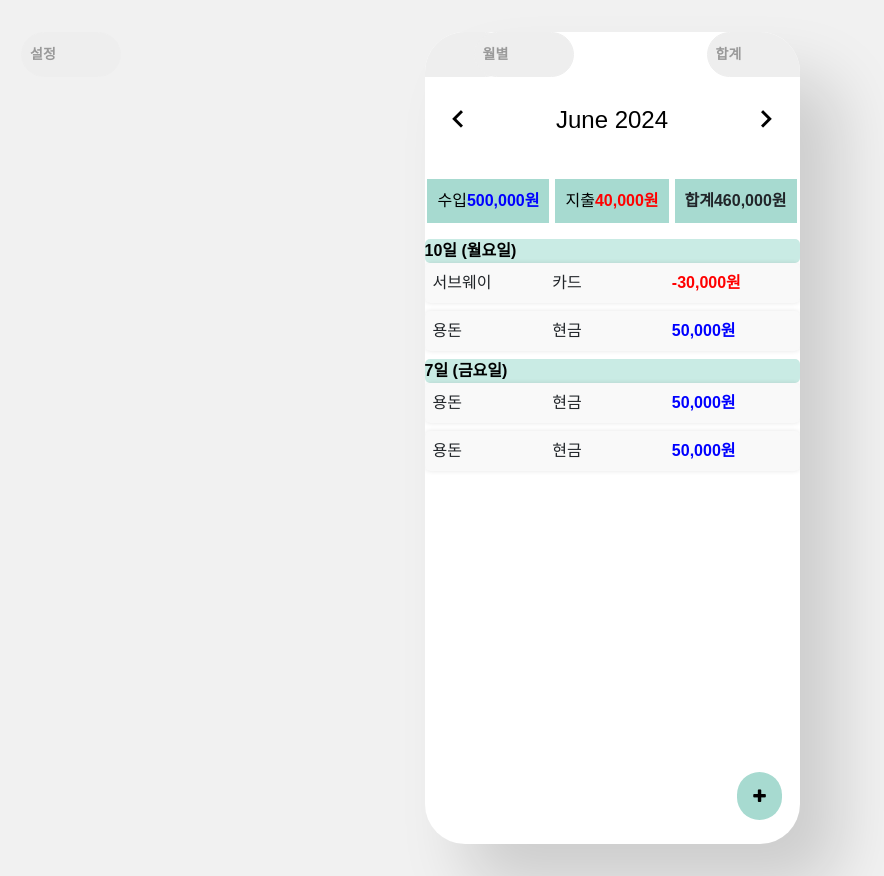
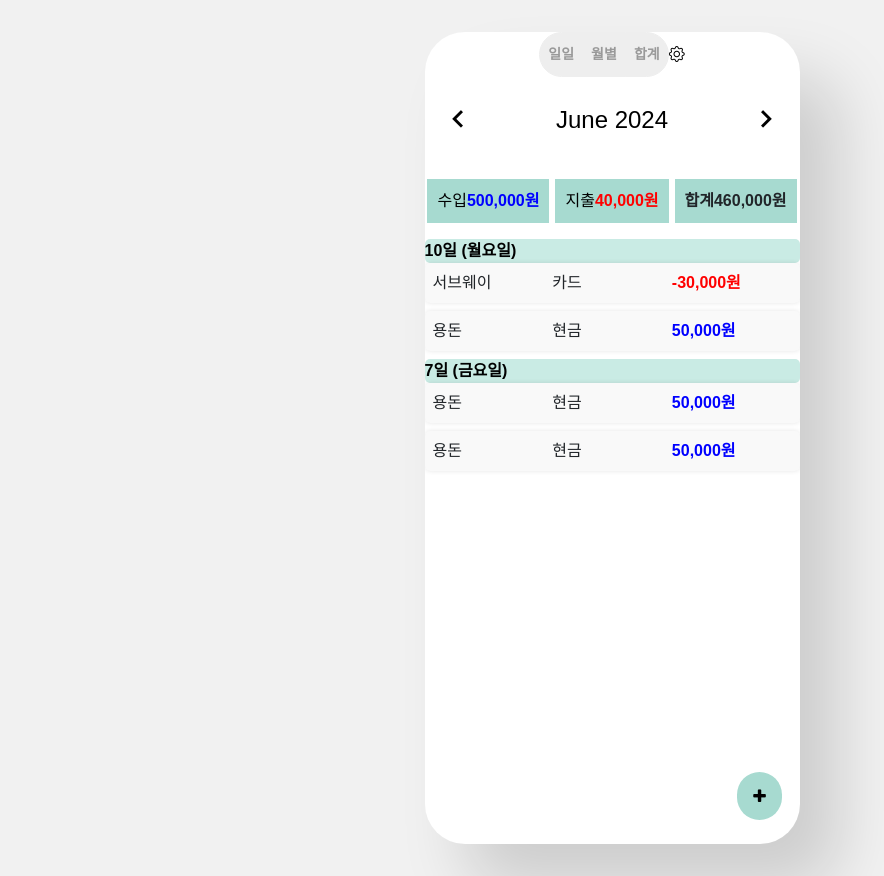
Before and after one commit to MJONE123/skeletonProjectGroup2, a Vue app: page / in a window 1280 px wide. Shown: the whole page, without its empty margins (28-912 px from the left). Built offline with nearby package versions, Linux system fonts and the light colour scheme.

Commit message:
240612 최신버전 재배포

```diff
--- a/src/assets/Home.css
+++ b/src/assets/Home.css
@@ -415,7 +415,7 @@ button:focus {
   border-radius: 5px;
 }
 
-.modal2 {
+.modal {
   position: fixed;
   top: 0;
   left: 0;
@@ -433,9 +433,6 @@ button:focus {
   border-radius: 5px;
   max-width: 500px;
   width: 90%;
-}
-
-.addButton {
 }
 
 /* 모바일 디바이스 대응을 위한 미디어 쿼리 */
--- a/src/pages/Home.vue
+++ b/src/pages/Home.vue
@@ -1,35 +1,21 @@
 <template>
   <div class="container">
+    <div class="button-container">
       <div class="btn-group btn-group-sm rounded-pill">
+        <button type="button" class="btn btn-primary start-btn">일일</button>
+        <router-link to="/calendar" type="button" class="btn btn-primary">
+          월별
+        </router-link>
         <button
+          @click="routerPush('/chart')"
           type="button"
-        class="btn btn-primary rounded-pill"
-        style="width: 90px; position: fi; right: 100px"
-      >
-        일일
-      </button>
-      <button
-        @click="navigate('/calendar')"
-        type="button"
-        class="btn btn-primary rounded-pill"
-        style="width: 100px; position: absolute; left: 50px"
-      >
-        월별
-      </button>
-      <button
-        type="button"
-        class="btn btn-primary rounded-pill"
-        style="width: 100px; position: relative; left: 100px"
+          class="btn btn-primary end-btn"
         >
           합계
         </button>
-      <button
-        @click="navigate('/Settings')"
-        type="button"
-        class="btn btn-primary rounded-pill"
-        style="width: 100px; position: fixed; left: 50px"
-      >
-        설정
+      </div>
+      <button @click="routerPush('/Settings')">
+        <i class="bi bi-gear"></i>
       </button>
     </div>
 
@@ -130,17 +116,22 @@ const currentYearMonth = computed(() =>
 );
 
 const prevMonth = () => {
-  currentDate.value.setMonth(currentDate.value.getMonth() - 1);
+  const newDate = new Date(currentDate.value);
+  newDate.setMonth(newDate.getMonth() - 1);
+  currentDate.value = newDate;
 };
 
 const nextMonth = () => {
-  currentDate.value.setMonth(currentDate.value.getMonth() + 1);
+  const newDate = new Date(currentDate.value);
+  newDate.setMonth(newDate.getMonth() + 1);
+  currentDate.value = newDate;
 };
 
 const clickColorChanged = (path) => {
   router.push(path);
 };
-const moveSetting = (path) => {
+
+const routerPush = (path) => {
   router.push(path);
 };
 
```
Also changed, not shown: src/pages/AddTransaction.vue (+0 -8 lines). Lines whose indentation alone changed are shown as unchanged.
